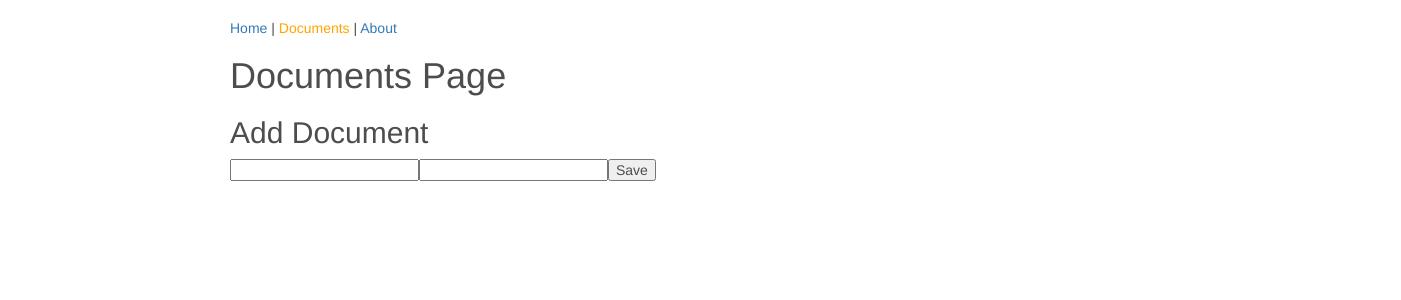
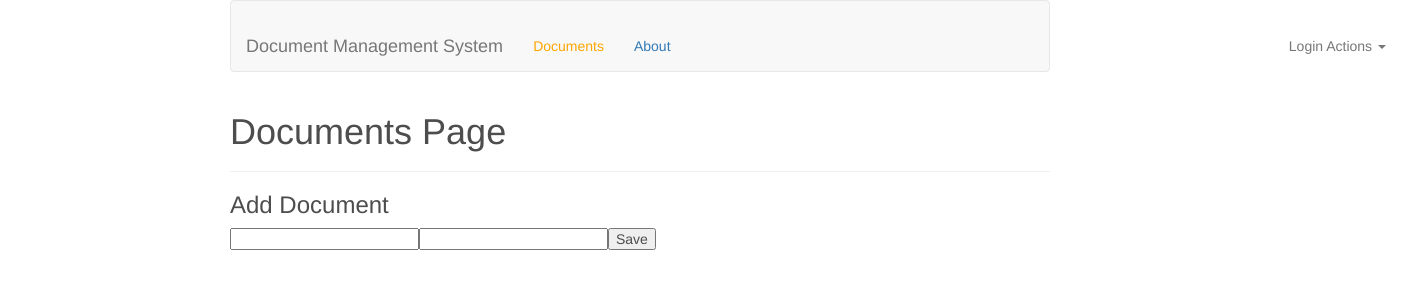
Before and after one commit to andela-oagunbiade/doc-mgt-system, a React app: page /documents in a window 1280 px wide. Shown: the top 300 px of the page, 1401 px wide, since content can reach past the window. Built offline with nearby package versions, Linux system fonts and the light colour scheme; what react-tap-event-plugin, redux-immutable-state-invariant would draw is missing.

Commit message:
switch front-end framework to react-bootstrap
- configure existing pages to use react-bootstrap
- configure new npm script to start the application without unneccesary logging

```diff
--- a/package.json
+++ b/package.json
@@ -6,6 +6,7 @@
   "scripts": {
     "prestart": "babel-node ./tools/startMessage.js",
     "start": "npm-run-all --parallel open:src lint:watch",
+    "silent:start": "npm start --silent",
     "open:src": "babel-watch ./tools/srcServer.js",
     "lint": "node_modules/.bin/esw webpack.config.* app config db src test tools",
     "lint:watch": "npm run lint -- --watch",
@@ -68,7 +69,6 @@
     "jquery": "2.2.3",
     "jsdom": "8.5.0",
     "jsonwebtoken": "^7.2.1",
-    "material-ui": "^0.18.3",
     "mocha": "^3.1.2",
     "nock": "8.0.0",
     "npm-run-all": "1.8.0",
@@ -78,6 +78,7 @@
     "prop-types": "^15.5.10",
     "react": "15.4.0",
     "react-addons-test-utils": "15.0.2",
+    "react-bootstrap": "^0.31.0",
     "react-dom": "15.4.0",
     "react-redux": "4.4.5",
     "react-router": "3.0.5",
--- a/src/components/common/Header.js
+++ b/src/components/common/Header.js
@@ -1,15 +1,32 @@
 import React from 'react';
+import { Navbar, Nav, NavItem, NavDropdown, MenuDropDown, MenuItem, Breadcrumb } from 'react-bootstrap';
 import { Link, IndexLink } from 'react-router';
 
 const Header = () => {
   return (
-    <nav>
-      <IndexLink to="/" activeClassName="active">Home</IndexLink>
-      {" | "}
-      <Link to="documents" activeClassName="active">Documents</Link>
-      {" | "}
-      <Link to="about" activeClassName="active">About</Link>
-    </nav>
+    <Navbar>
+      <Navbar.Header>
+        <Navbar.Brand>
+          <IndexLink to="/" activeClassName="active"> Document Management System </IndexLink>
+        </Navbar.Brand>
+      </Navbar.Header>
+      <Nav>
+        <NavItem eventKey={1}>
+          <Link to="documents" activeClassName="active">Documents</Link>
+        </NavItem>
+        <NavItem eventKey={2}>
+          <Link to="about" activeClassName="active">About</Link>
+        </NavItem>
+      </Nav>
+      <Nav pullRight>
+        <NavDropdown eventKey={3} title="Login Actions" id="basic-nav-dropdown">
+          <MenuItem eventKey={3.1}>Login</MenuItem>
+          <MenuItem eventKey={3.2}>Sign Up</MenuItem>
+          <MenuItem divider />
+          <MenuItem eventKey={3.3}>Request Admin Access</MenuItem>
+        </NavDropdown>
+      </Nav>
+    </Navbar>
   );
 };
 
--- a/src/components/documents/DocumentsPage.js
+++ b/src/components/documents/DocumentsPage.js
@@ -5,6 +5,7 @@ import React from 'react';
 import PropTypes from 'prop-types';
 import { connect } from 'react-redux';
 import { bindActionCreators } from 'redux';
+import { PageHeader } from 'react-bootstrap';
 import * as documentActions from '../../actions/documentsActions';
 
 class DocumentsPage extends React.Component {
@@ -60,9 +61,9 @@ class DocumentsPage extends React.Component {
   render() {
     return (
       <div className="Jumbotron">
-        <h1>Documents Page</h1>
+        <PageHeader>Documents Page</PageHeader>
         {this.props.documents.map(this.documentRow)}
-        <h2> Add Document </h2>
+        <h3> Add Document </h3>
         <input
           type="text"
           onChange={this.onTitleChange}
--- a/src/components/home/HomePage.js
+++ b/src/components/home/HomePage.js
@@ -2,16 +2,17 @@
 /* eslint-disable class-methods-use-this */
 
 import React from 'react';
+import { Jumbotron } from 'react-bootstrap';
 import { Link } from 'react-router';
 
 class Homepage extends React.Component {
   render() {
     return (
-      <div className="Jumbotron">
+      <Jumbotron>
         <h1> Document Management System </h1>
         <p> React-Redux for Ultra responsive Web Sites </p>
         <Link to="about" className="btn btn-primary btn-lg"> About US</Link>
-      </div>
+      </Jumbotron>
     );
   }
 }
```
